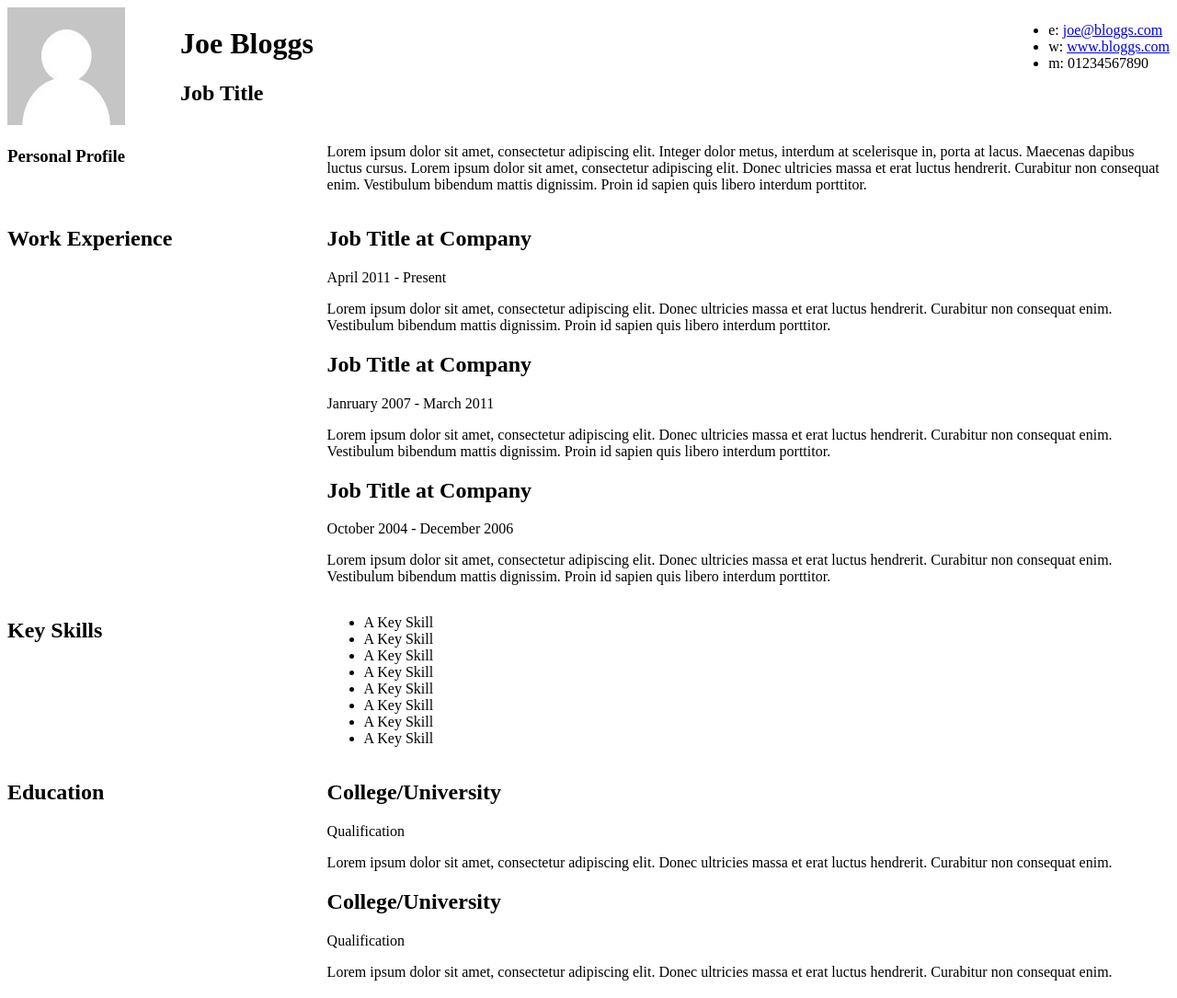
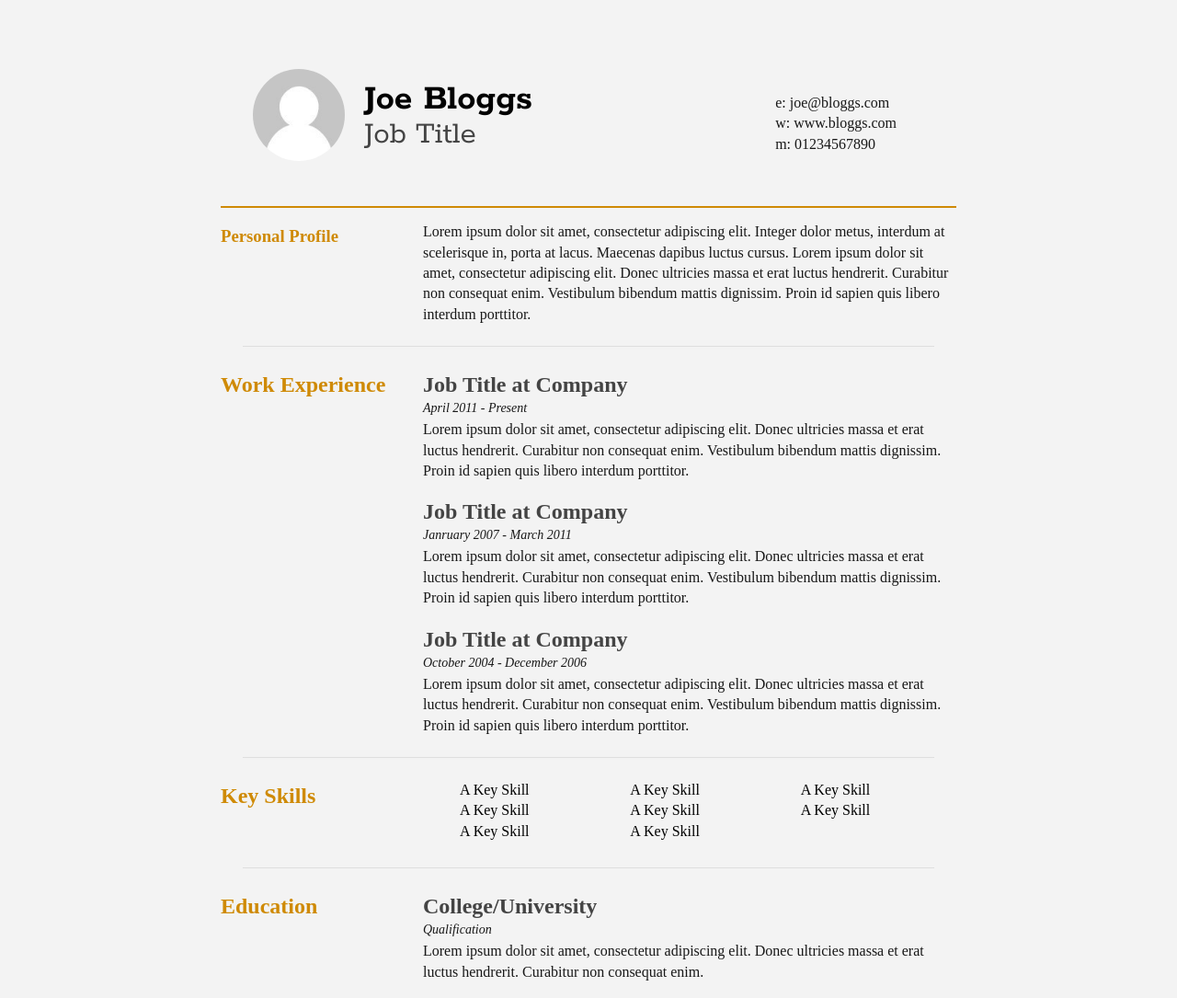
Before and after one commit to Kenzie-Academy-Brasil-Developers/estilizar-curriculo-sprint-2-jogih, a plain HTML site: page index.html in a window 1280 px wide. Shown: the top 1085 px of the page at 92% size. Drawn offline with Linux system fonts and the light colour scheme.

Commit message:
Atividade finalizada.

```diff
--- a/index.html
+++ b/index.html
@@ -8,6 +8,7 @@
 <meta charset="UTF-8">
 <link rel="preconnect" href="https://fonts.gstatic.com">
 <link href='https://fonts.googleapis.com/css?family=Rokkitt:400,700|Lato:400,300' rel='stylesheet' type='text/css'>
+<link rel="stylesheet" href="reset.css">
 <link type="text/css" rel="stylesheet" href="style.css">
 
 <!--[if lt IE 9]>
@@ -44,12 +45,12 @@
 				</div>
 
 				<div class="sectionContent">
-					<p>Lorem ipsum dolor sit amet, consectetur adipiscing elit. Integer dolor metus, interdum at scelerisque in, porta at lacus. Maecenas dapibus luctus cursus. Lorem ipsum dolor sit amet, consectetur adipiscing elit. Donec ultricies massa et erat luctus hendrerit. Curabitur non consequat enim. Vestibulum bibendum mattis dignissim. Proin id sapien quis libero interdum porttitor.</p>
+					<p id="personalText">Lorem ipsum dolor sit amet, consectetur adipiscing elit. Integer dolor metus, interdum at scelerisque in, porta at lacus. Maecenas dapibus luctus cursus. Lorem ipsum dolor sit amet, consectetur adipiscing elit. Donec ultricies massa et erat luctus hendrerit. Curabitur non consequat enim. Vestibulum bibendum mattis dignissim. Proin id sapien quis libero interdum porttitor.</p>
 				</div>
 			</article>
 			<div class="clear"></div>
 		</section>
-
+		<hr size="1px" width="750px" color="#dedede">
 
 		<section>
 			<div class="sectionTitle">
@@ -78,6 +79,7 @@
 			<div class="clear"></div>
 		</section>
 
+		<hr size="1px" width="750px" color="#dedede">
 
 		<section>
 			<div class="sectionTitle">
@@ -99,6 +101,7 @@
 			<div class="clear"></div>
 		</section>
 
+		<hr size="1px" width="750px" color="#dedede">
 
 		<section>
 			<div class="sectionTitle">
--- /dev/null
+++ b/reset.css
@@ -0,0 +1,5 @@
+p, h1, h2{
+	margin: 0;
+	padding: 0;
+	border: 0;
+}
--- a/style.css
+++ b/style.css
@@ -1,3 +1,64 @@
+body, html {
+	/* margin: 30px; */
+	background-color: #f3f3f3;
+	}
+#mainDetails h1, h2{
+	color: #444444;
+
+}
+#cv {
+		width: 90%;
+		max-width: 800px;
+		margin: 30px auto;
+	}
+
+#personalText{
+	margin-top: 15px;
+	color: #181818;
+}
+
+p:not(.subDetails) {
+		font-size: 1em;
+		line-height: 1.4em;
+		margin-top: 0px;
+		margin-bottom: 15px;
+		color: #181818;
+	}
+
+#name h1 {
+	margin-bottom: -20px;
+	font-family: Rokkitt, sans-serif;
+	font-size: 40px;
+}
+
+#name h2 {
+	font-family: Rokkitt, sans-serif;
+	font-size: 35px;
+	margin-top: 15px;
+	font-weight: 300;
+}
+
+h1, h2{
+	margin-top: 20px;
+
+}
+
+
+img {
+	border-radius: 50%;
+	width: 100px;
+	height: auto;
+	margin-top: 20px;
+  }
+
+
+
+.mainDetails {
+	padding: 25px 35px;
+	padding-bottom:10px;
+	border-bottom: 2px solid #cf8a05;
+}
+
 .clear {
 	clear: both;
 }
@@ -10,18 +71,68 @@
 
 #name {
 	float: left;
+	margin-top: 10px;
 }
 
 #contactDetails {
 	float: right;
+	margin: 30px;
+	color: #181818;
+}
+
+#contactDetails a{
+	color: #181818;
 }
 
 .sectionTitle {
 	float: left;
 	width: 25%;
+	color: #cf8a05;
+	border-top: 20px;
+
 }
+
 
 .sectionContent {
 	float: right;
 	width: 72.5%;
+
 }
+
+.sectionContent h2 {
+	border-bottom: -10px;
+	padding: -10px;
+	border:0px;
+
+
+}
+
+a:link {
+	text-decoration: none;
+	color: #181818;
+  }
+
+  ul {
+	list-style-type: none;
+
+	   }
+	   .keySkills {
+		column-count: 3;
+		margin-bottom: 20px;
+		font-size: 1em;
+	}
+
+	li{
+		line-height: 1.4em;
+		color: #181818:
+	}
+
+	.subDetails {
+		font-style: italic;
+		font-size: 14px;
+		margin-top: 4px;
+		margin-bottom: 4px;
+		color:#181818;
+	}
+
+	.
```
